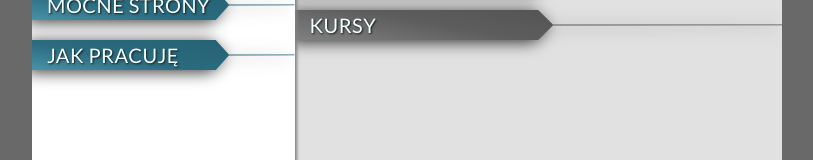
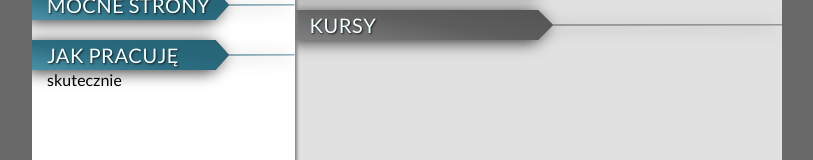
Before and after one commit to AnnaLukaszczyk/CV-AnnaLukaszczyk, a React (Create React App) app: page / in a window 1280 px wide. Shown: the part 360-520 px from the top of the page, without its empty margins (233-1046 px from the left). Built offline with nearby package versions, Linux system fonts and the light colour scheme.

Commit message:
added "content" in Section component

```diff
--- a/src/features/Aside/index.js
+++ b/src/features/Aside/index.js
@@ -4,7 +4,7 @@ import { StyledAside } from "./styled";
 export const Aside = () => (
 	<StyledAside>
 		<Section name="Umiejętności" />
-    <Section name="Mocne strony" />
-    <Section name="Jak pracuję" />
+		<Section name="Mocne strony" />
+		<Section name="Jak pracuję" content="skutecznie" />
 	</StyledAside>
 );
```
